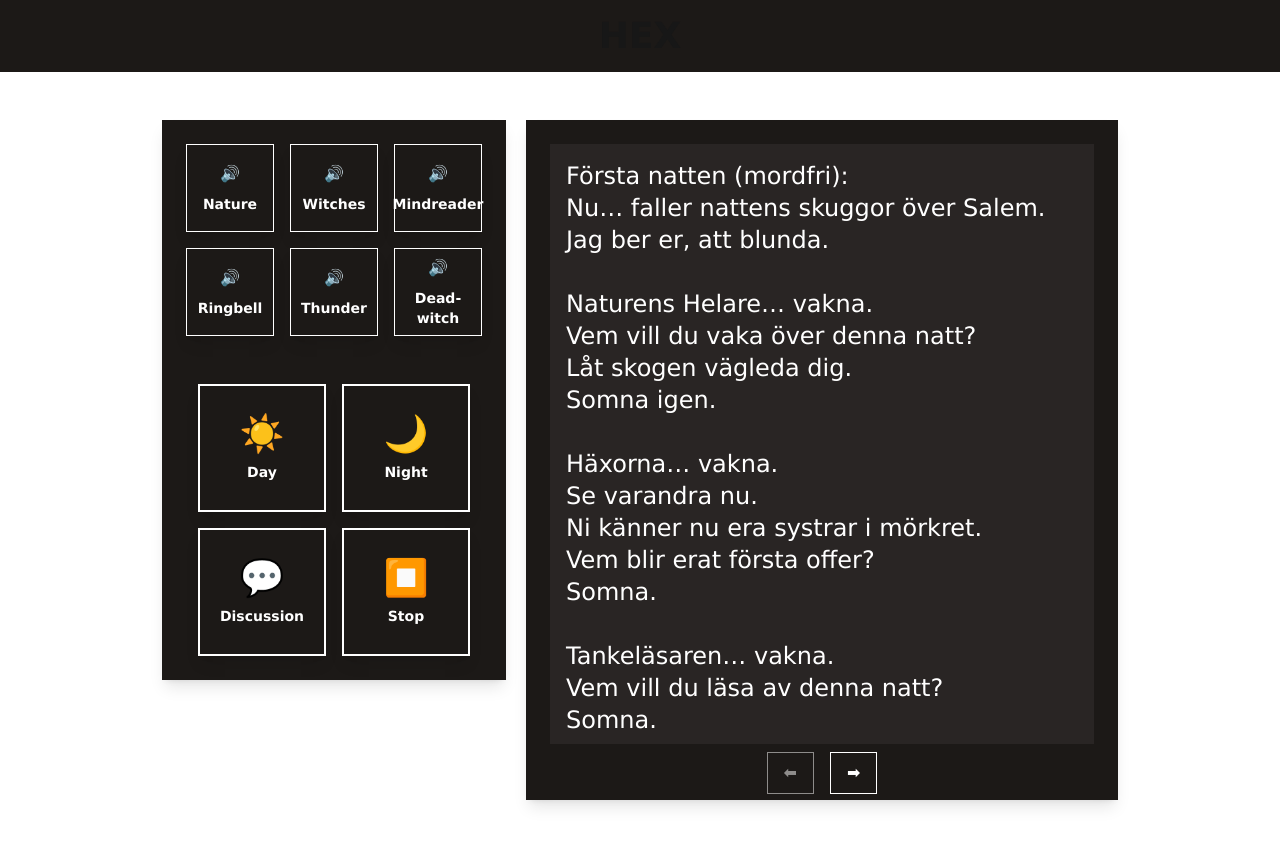
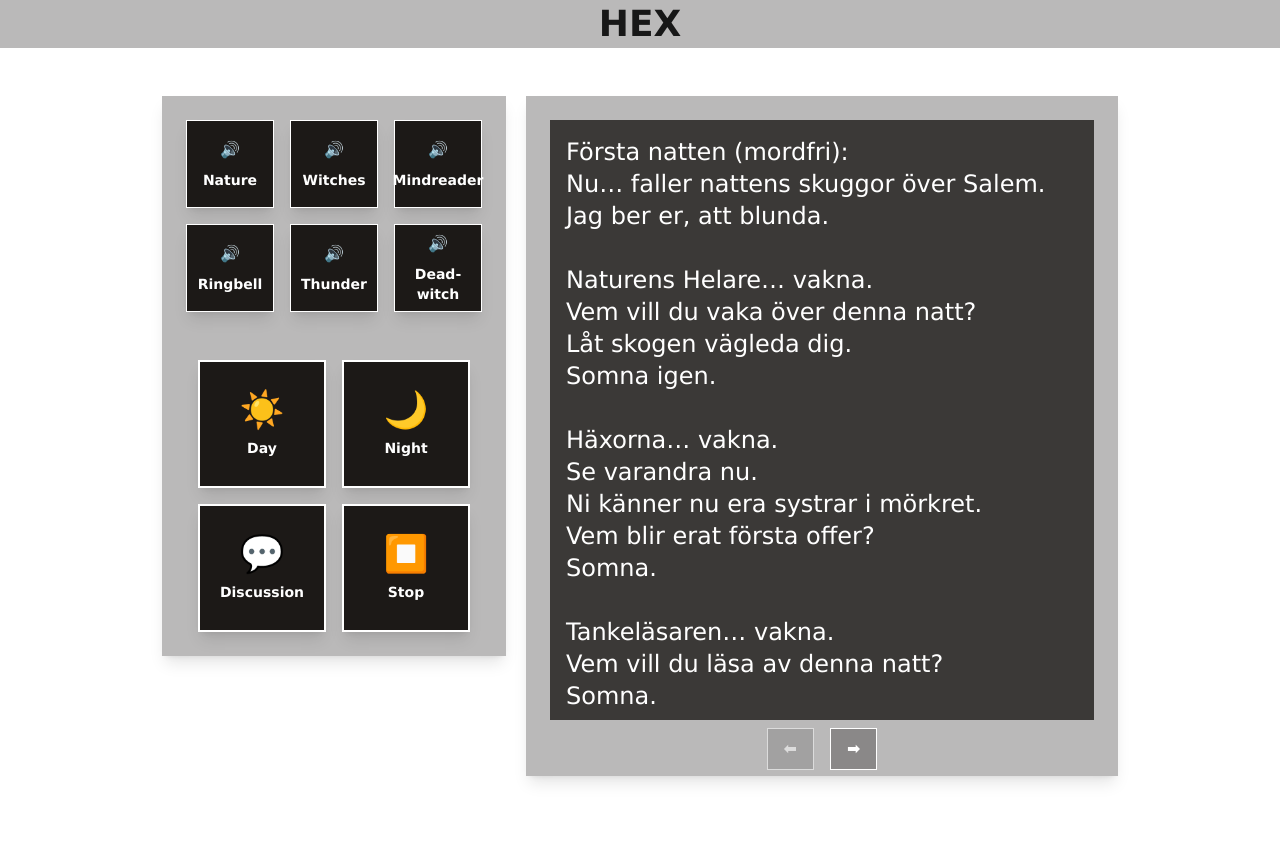
Before and after one commit to kaspvik/project-hex, a Next.js app in the folder project-hex/: page / in a window 1280 px wide. Shown: the top 846 px of the page. Built offline with nearby package versions, Linux system fonts and the light colour scheme.

Commit message:
enhance visual consistency and improve background transparency

```diff
--- a/project-hex/app/components/script.tsx
+++ b/project-hex/app/components/script.tsx
@@ -54,8 +54,8 @@ const Script: React.FC = () => {
   };
 
   return (
-    <div className="flex flex-col items-center bg-stone-900 p-6 pb-14 shadow-lg w-2/4 relative">
-      <div className="text-2xl bg-stone-800 text-left p-4 bg-gray-700 w-full h-150 overflow-y-auto">
+    <div className="flex flex-col items-center bg-stone-900/30 p-6 pb-14 shadow-lg w-2/4 relative">
+      <div className="text-2xl bg-stone-900/80 text-left p-4 w-full h-150 overflow-y-auto">
         {renderTextWithLineBreaks(scriptPages[currentPage])}
       </div>
 
@@ -63,7 +63,7 @@ const Script: React.FC = () => {
         <button
           onClick={prevPage}
           disabled={currentPage === 0}
-          className={`px-4 py-2  border-white border-1 bg-stone-900 hover:bg-stone-950 text-white font-bold transition ${
+          className={`px-4 py-2  border-white border-1 bg-stone-900/30 hover:bg-stone-950 text-white font-bold transition ${
             currentPage === 0 ? "opacity-50 cursor-not-allowed" : ""
           }`}>
           ⬅
@@ -72,7 +72,7 @@ const Script: React.FC = () => {
         <button
           onClick={nextPage}
           disabled={currentPage === scriptPages.length - 1}
-          className={`px-4 py-2 border-white border-1 bg-stone-900 hover:bg-stone-950 text-white font-bold transition ${
+          className={`px-4 py-2 border-white border-1 bg-stone-900/30 hover:bg-stone-950 text-white font-bold transition ${
             currentPage === scriptPages.length - 1
               ? "opacity-50 cursor-not-allowed"
               : ""
--- a/project-hex/app/layout/header.tsx
+++ b/project-hex/app/layout/header.tsx
@@ -1,6 +1,6 @@
 const Header: React.FC = () => {
   return (
-    <header className="bg-stone-900 p-4">
+    <header className="bg-stone-900/30 p-1">
       <div className="flex justify-center">
         <h1 className="text-4xl font-bold">HEX</h1>
       </div>
--- a/project-hex/app/page.tsx
+++ b/project-hex/app/page.tsx
@@ -8,7 +8,7 @@ export default function Home() {
   return (
     <div className="min-h-screen min-w-screen flex flex-row items-start justify-center bg-black-900 text-white p-12 gap-5">
       {/* Ljudknapp-sektionen */}
-      <div className="flex flex-col items-center bg-stone-900 p-6 shadow-lg width-200px">
+      <div className="flex flex-col items-center bg-stone-900/30 p-6 shadow-lg width-200px">
         <div className="grid grid-cols-3 gap-4 mb-6">
           {soundData.map((sound, index) => (
             <SoundButton
```
